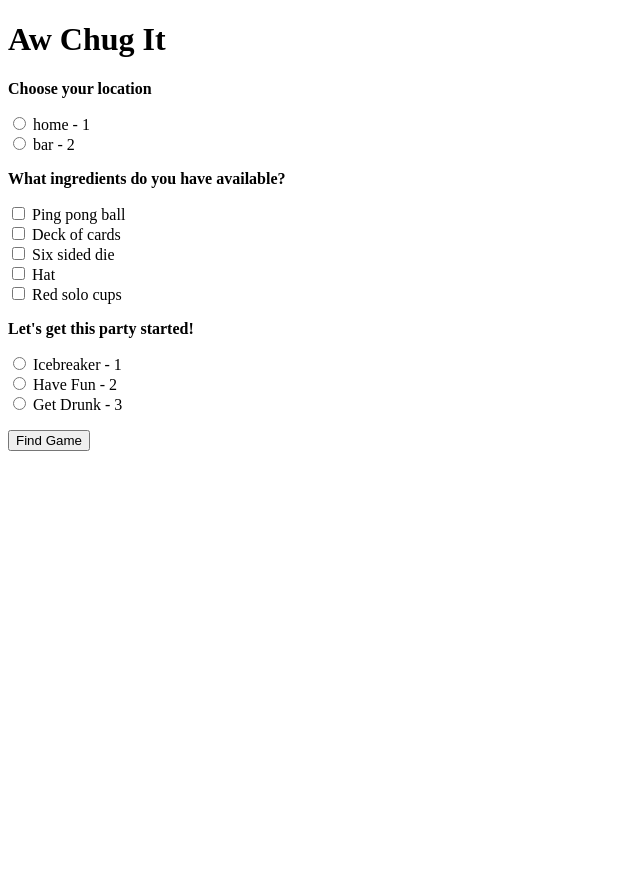
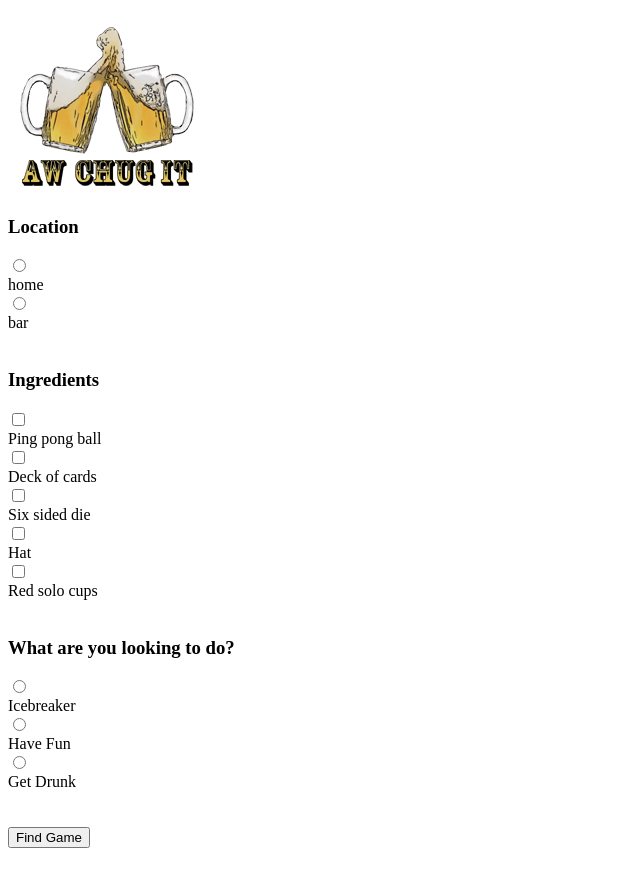
Before and after one commit to umtrey/aw-eph-it, a Rails app: page /game_search in a window 1280 px wide. Shown: the whole page, without its empty margins (0-640 px from the left). Before the commit the page ends 451 px from the top, so only its background shows below. Run offline with Rails 7, Linux system fonts and the light colour scheme; data comes from the database, SQL or seed files in the repository; some libraries are stand-ins or nearby versions.

Commit message:
Styled homepage

```diff
--- a/app/views/game_search/_form.html.erb
+++ b/app/views/game_search/_form.html.erb
@@ -1,19 +1,16 @@
 <%= form_tag("/list", :method => "get") do %>
 
-<p>
-  <b>Choose your location</b>
+<h3>Location</h3>
   <%= render 'locations' %>
-</p>
-<p>
-  <b>What ingredients do you have available?</b>
-  <%= render 'ingredients' %>
-</p>
-<p>
-  <b>Let's get this party started!</b>
+<BR style="clear:both;">
+<h3>Ingredients</h3>
+	  <%= render 'ingredients' %><BR style="clear:both;">
+
+<H3>What are you looking to do?</h3>
   <%= render 'rowdiness' %>
-</p>
+<BR style="clear:both;"><BR>
 
 <div class="actions">
 <%= submit_tag("Find Game") %>
-</div>
+</div><BR>
 <% end%>
--- a/app/views/game_search/_ingredients.html.erb
+++ b/app/views/game_search/_ingredients.html.erb
@@ -1,8 +1,8 @@
 <div id="ingredients">
   <% @ingredients.each do |ing| %>
     <div class="ingredient" id="ingdiv-<%= ing.name %>">
-      <%= check_box_tag "ingredients[]", value = ing.id %>
-      <%= label_tag(ing.name) %>
+      <LABEL><%= check_box_tag "ingredients[]", value = ing.id %><BR>
+      <%= label_tag(ing.name) %></LABEL>
     </div>
   <% end %>
 </div>
--- a/app/views/game_search/_locations.html.erb
+++ b/app/views/game_search/_locations.html.erb
@@ -1,8 +1,8 @@
 <div id="locations">
   <% @locations.each do |location| %>
     <div class="location" id="<%= location.name %>">
-      <%= radio_button_tag :location_id, location.id %>
-      <%= label_tag :location, "#{location.name} - #{location.id}"%>
+      <LABEL><%= radio_button_tag :location_id, location.id %><BR>
+      <%= label_tag :location, "#{location.name}"%></LABEL>
     </div>
   <% end %>
 </div>
--- a/app/views/game_search/_rowdiness.html.erb
+++ b/app/views/game_search/_rowdiness.html.erb
@@ -1,14 +1,14 @@
 <div id="rowdiness">
 	<div class="rowdiness" id="rowdy1">
-		<%= radio_button_tag :rowdiness, 1 %>
-		<%= label_tag :rowdiness, "Icebreaker - 1", :value => 1 %>
+		<LABEL><%= radio_button_tag :rowdiness, 1 %><BR>
+		<%= label_tag :rowdiness, "Icebreaker", :value => 1 %></LABEL>
 	</div>
 	<div class="rowdiness" id="rowdy2">
-		<%= radio_button_tag :rowdiness, 2 %>
-		<%= label_tag :rowdiness, "Have Fun - 2", :value => 2 %>
+		<LABEL><%= radio_button_tag :rowdiness, 2 %><BR>
+		<%= label_tag :rowdiness, "Have Fun", :value => 2 %></LABEL>
 	</div>
 	<div class="rowdiness" id="rowdy3">
-		<%= radio_button_tag :rowdiness, 3 %>
-		<%= label_tag :rowdiness, "Get Drunk - 3", :value => 3 %>
+		<LABEL><%= radio_button_tag :rowdiness, 3 %><BR>
+		<%= label_tag :rowdiness, "Get Drunk", :value => 3 %></LABEL>
 	</div>
 </div>
--- a/app/views/game_search/index.html.erb
+++ b/app/views/game_search/index.html.erb
@@ -1,4 +1,7 @@
-<h1>Aw Chug It</h1>
-<%#= image_tag "current logo.bmp"%>
 
+
+<DIV id="search">
+<DIV id="logo"><%= image_tag "logo.png" %></DIV>
 <%= render 'form' %>
+
+</DIV>
--- a/app/views/game_search/list.html.erb
+++ b/app/views/game_search/list.html.erb
@@ -19,3 +19,6 @@
   </li>
   <% end %>
 </ul>
+
+<CENTER><a HREF="javascript:history.go(-1)" style=" color:#999; font-size: 17px;"><h3>End of list, search again?</h3>
+</a></CENTER>
```
Also changed, not shown: public/stylesheets/scaffold.css (+20 -3 lines), public/images/logo.png (added), public/images/pinstripe.png (added).
